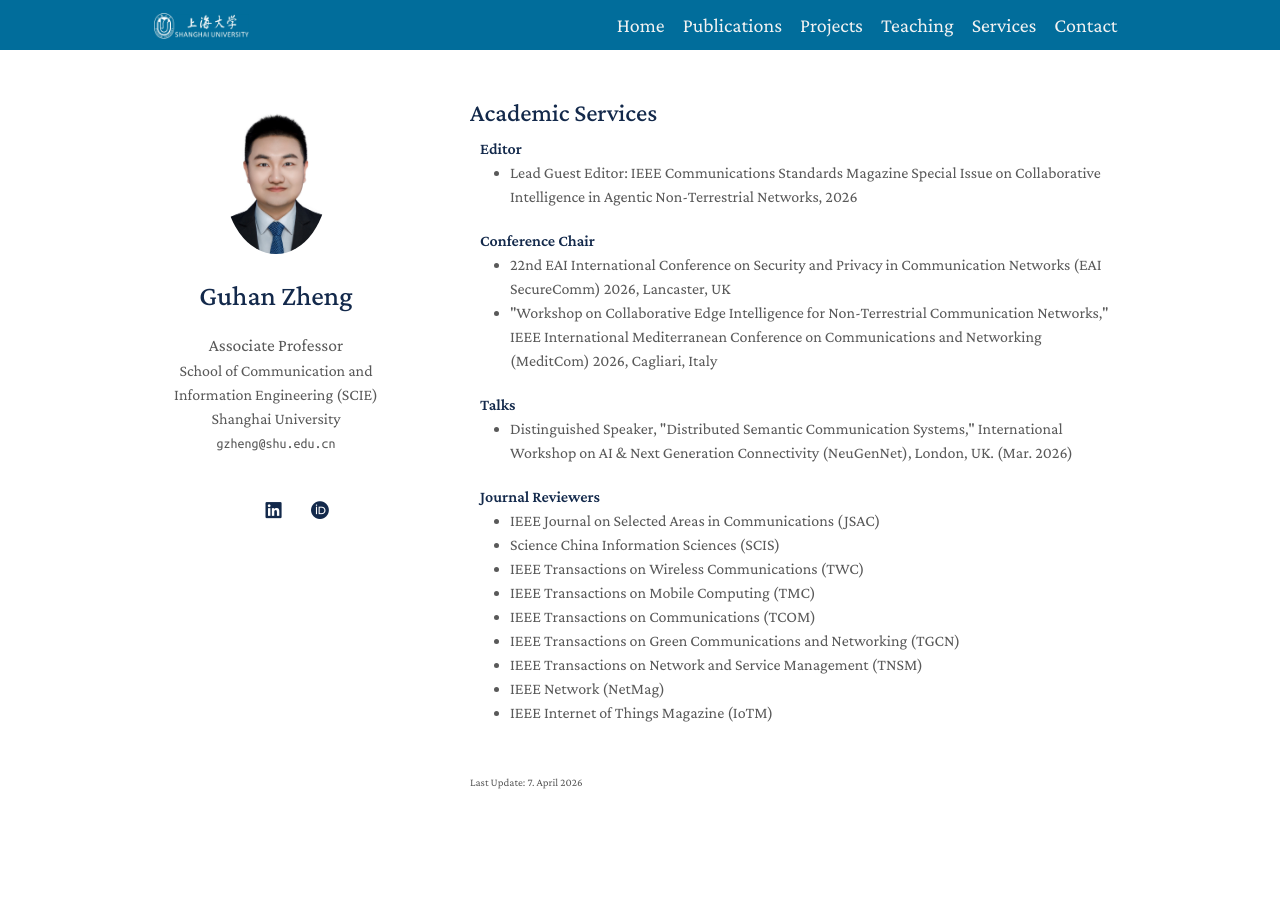
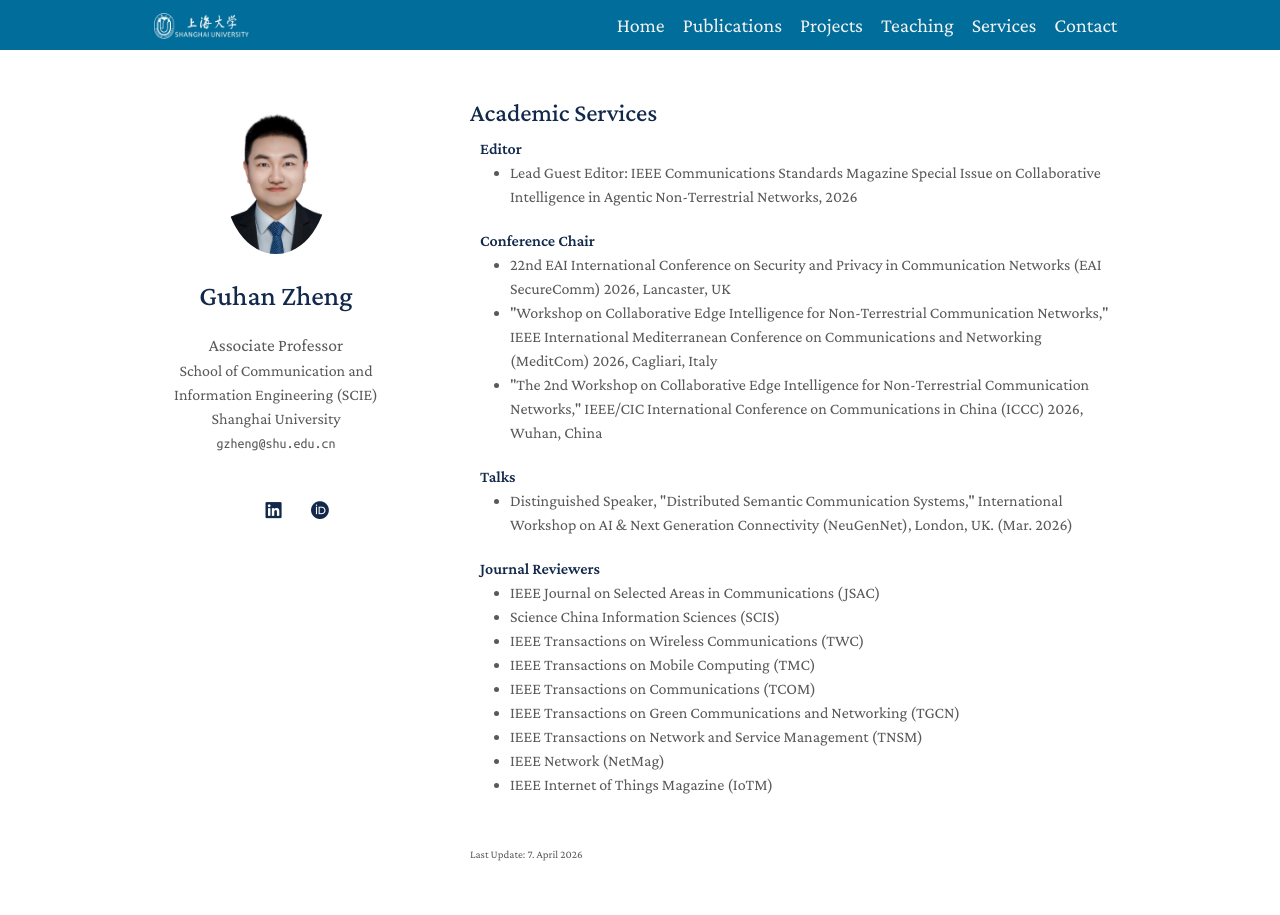
Before and after one commit to Guhan328/Guhan328.github.io, a Jekyll site: the page built from services.md, in a window 1280 px wide. Built offline with Jekyll 4.4.1, drawn with Linux system fonts in a browser that asks for light colours; a style sheet for code colours, icons or effects is not loaded.

Commit message:
Update services.md

```diff
--- a/_includes/services.md
+++ b/_includes/services.md
@@ -13,6 +13,7 @@
 <ul style="margin:0 0 20px;">
   <li><autocolor>22nd EAI International Conference on Security and Privacy in Communication Networks (EAI SecureComm) 2026, Lancaster, UK</autocolor></li>
   <li><autocolor>"Workshop on Collaborative Edge Intelligence for Non-Terrestrial Communication Networks," IEEE International Mediterranean Conference on Communications and Networking (MeditCom) 2026, Cagliari, Italy</autocolor></li>
+  <li><autocolor>"The 2nd Workshop on Collaborative Edge Intelligence for Non-Terrestrial Communication Networks," IEEE/CIC International Conference on Communications in China (ICCC) 2026, Wuhan, China</autocolor></li>
 </ul>
 
 <h4 style="margin:0 10px 0;">Talks </h4>
```
